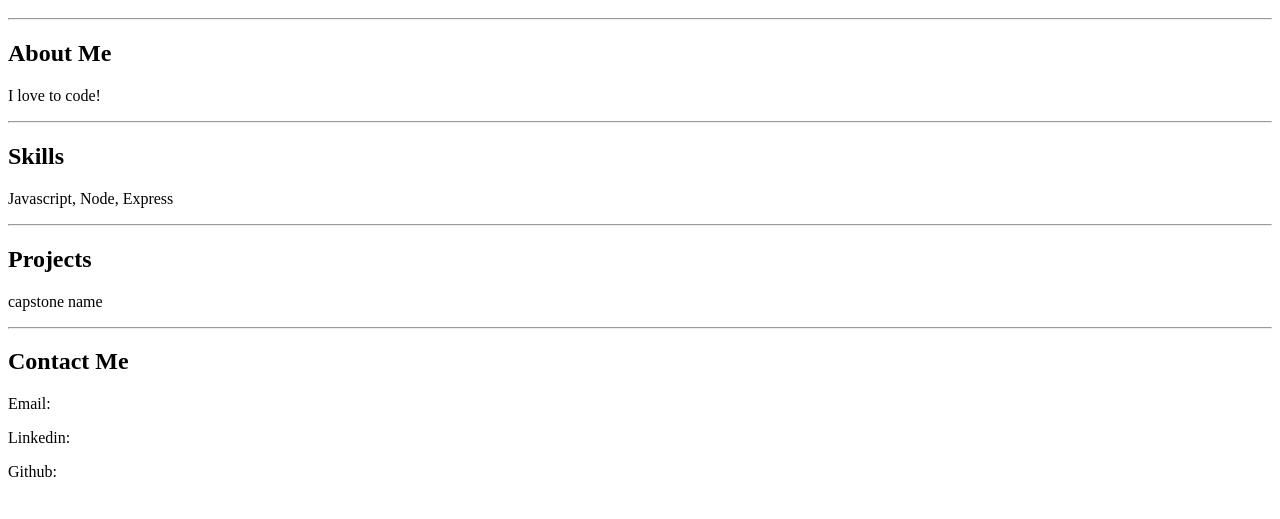
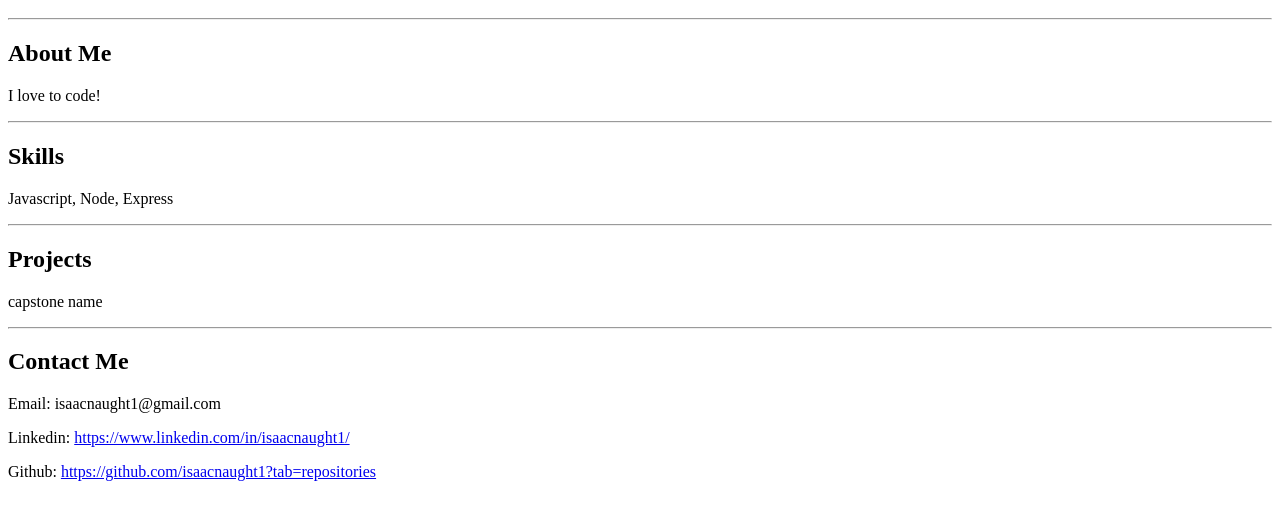
Before and after one commit to isaacnaught1/isaacnaught1.github.io, a plain HTML site: page index.html in a window 1280 px wide. Shown: the part 101-620 px from the top of the page. Drawn offline with Linux system fonts and the light colour scheme.

Commit message:
second commit

```diff
--- a/index.html
+++ b/index.html
@@ -20,9 +20,9 @@
     <p>capstone name</p>
     <hr>
     <h2>Contact Me</h2>
-    <p>Email: </p>
-    <p>Linkedin:</p>
-    <p>Github:</p>
+    <p>Email: isaacnaught1@gmail.com</p>
+    <p>Linkedin: <a href="url">https://www.linkedin.com/in/isaacnaught1/</a></p>
+    <p>Github: <a href="url">https://github.com/isaacnaught1?tab=repositories</a> </p>
 
 </body>
 </html>
```
